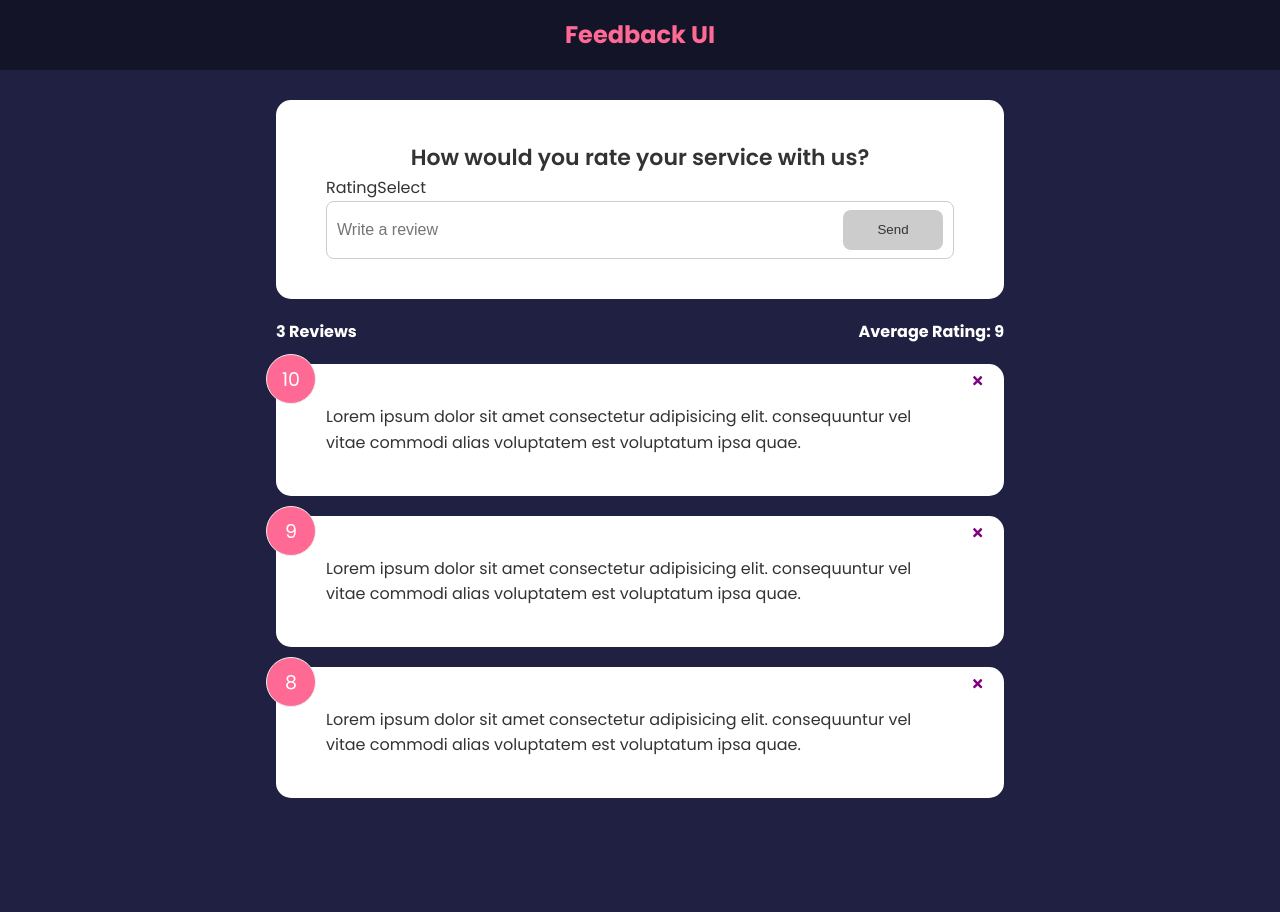
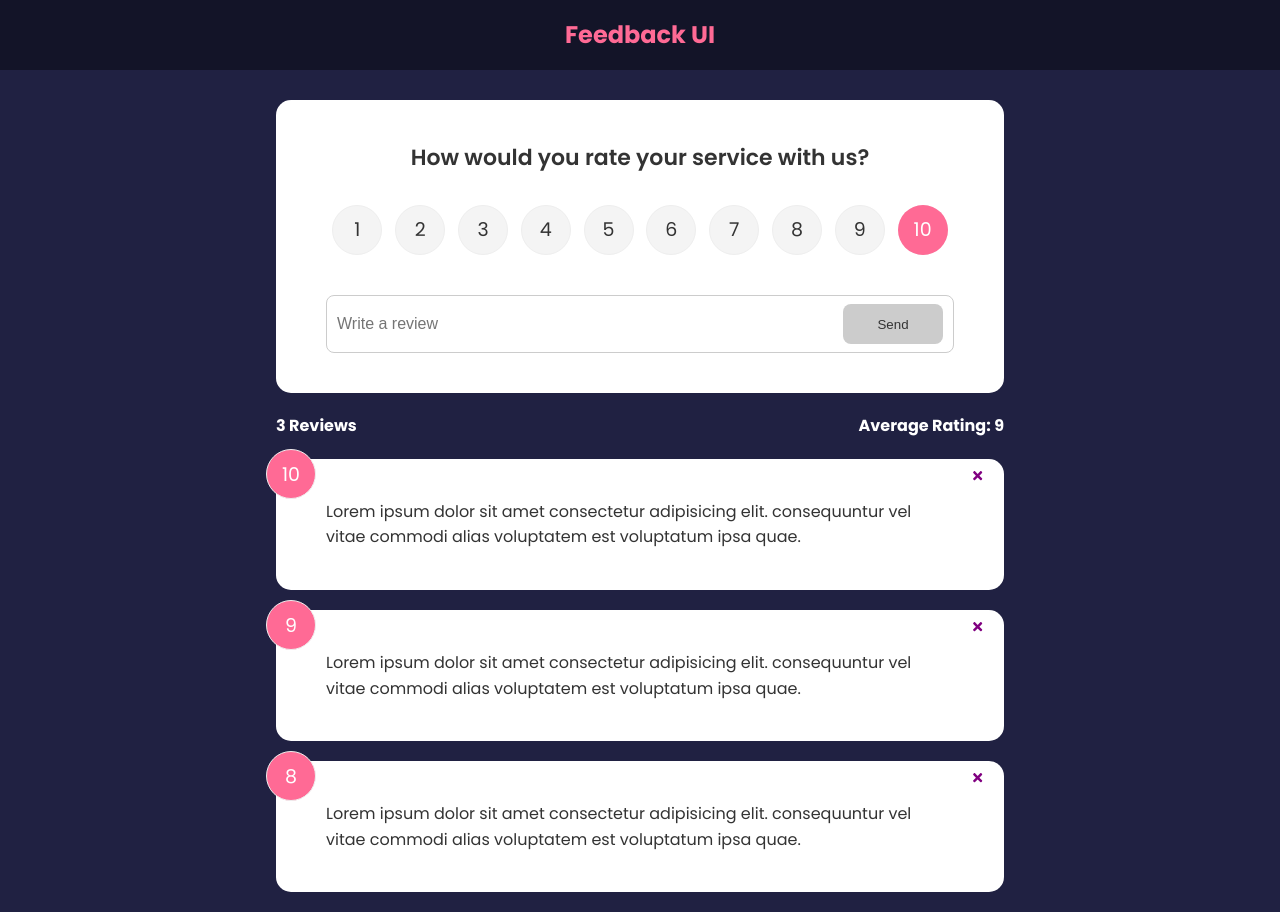
Before and after one commit to Osamadahnoun/React-Feedback-App, a React (Create React App) app: page / in a window 1280 px wide. Before the commit the page ends 818 px from the top, so only its background shows below. Built offline with nearby package versions, Linux system fonts and the light colour scheme.

Commit message:
can add review and rating

```diff
--- a/package.json
+++ b/package.json
@@ -6,10 +6,12 @@
     "@testing-library/jest-dom": "^5.16.4",
     "@testing-library/react": "^13.0.1",
     "@testing-library/user-event": "^13.5.0",
+    "framer-motion": "^4.1.17",
     "react": "^18.0.0",
     "react-dom": "^18.0.0",
     "react-icons": "^4.3.1",
     "react-scripts": "5.0.1",
+    "uuid": "^8.3.2",
     "web-vitals": "^2.1.4"
   },
   "scripts": {
--- a/src/App.js
+++ b/src/App.js
@@ -1,4 +1,5 @@
 import React, { useState } from "react";
+import { v4 as uuidv4 } from "uuid";
 import Header from "./components/Header/Header";
 import FeedbackList from "./components/FeedbackList/FeedbackList";
 import FeedbackData from "./data/FeedbackData";
@@ -13,11 +14,18 @@
       setFeedback(feedback.filter((item) => item.id !== id));
     }
   };
+
+  const addFeedback = (newFeedback) => {
+    newFeedback.id = uuidv4();
+    setFeedback([newFeedback, ...feedback]);
+    console.log(newFeedback);
+  };
+
   return (
     <>
       <Header />
       <div className="container">
-        <FeedbackForm />
+        <FeedbackForm handleAdd={addFeedback} />
         <FeedbackStats feedback={feedback} />
         <FeedbackList feedback={feedback} handleDelete={deleteFeedback} />
       </div>
--- a/src/components/FeedbackForm/FeedbackForm.js
+++ b/src/components/FeedbackForm/FeedbackForm.js
@@ -3,7 +3,7 @@
 import Button from "../shared/Button";
 import RatingSelect from "../RatingSelect/RatingSelect";
 
-const FeedbackForm = () => {
+const FeedbackForm = ({ handleAdd }) => {
   const [text, setText] = useState("");
   const [rating, setRating] = useState(10);
   const [btnDisabled, setBtnDisabled] = useState(true);
@@ -26,12 +26,24 @@
     setText(event.target.value);
   };
   //   console.log(text);
+  const handleSubmit = (e) => {
+    e.preventDefault();
+    if (text.trim().length > 10) {
+      const newFeedback = {
+        text,
+        rating,
+      };
+      handleAdd(newFeedback);
+
+      setText("");
+    }
+  };
 
   return (
     <Card>
-      <form>
+      <form onSubmit={handleSubmit}>
         <h2>How would you rate your service with us?</h2>
-        <RatingSelect />
+        <RatingSelect select={(rating) => setRating(rating)} />
         <div className="input-group">
           <input
             type="text"
--- a/src/components/FeedbackList/FeedbackList.js
+++ b/src/components/FeedbackList/FeedbackList.js
@@ -1,4 +1,5 @@
 import React, { useState } from "react";
+import { motion, AnimatePresence } from "framer-motion";
 import FeedbackItem from "../FeedbackItem/FeedbackItem";
 import PropTypes from "prop-types";
 
@@ -6,13 +7,33 @@
   if (!feedback || feedback.length === 0) {
     return <p>No Feedback Yet</p>;
   }
+  // return (
+  //   <div className="feedback-list">
+  //     {feedback.map((item) => (
+  //       <div key={item.id}>
+  //         <FeedbackItem item={item} handleDelete={handleDelete} />
+  //       </div>
+  //     ))}
+  //   </div>
+  // );
   return (
     <div className="feedback-list">
-      {feedback.map((item) => (
-        <div key={item.id}>
-          <FeedbackItem item={item} handleDelete={handleDelete} />
-        </div>
-      ))}
+      <AnimatePresence>
+        {feedback.map((item) => (
+          <motion.div
+            key={item.id}
+            initial={{ opacity: 0 }}
+            animate={{ opacity: 1 }}
+            exit={{ opacity: 0 }}
+          >
+            <FeedbackItem
+              key={item.id}
+              item={item}
+              handleDelete={handleDelete}
+            />
+          </motion.div>
+        ))}
+      </AnimatePresence>
     </div>
   );
 };
--- a/src/components/RatingSelect/RatingSelect.js
+++ b/src/components/RatingSelect/RatingSelect.js
@@ -1,8 +1,126 @@
 import React, { useState } from "react";
 
-const RatingSelect = () => {
+const RatingSelect = ({ select }) => {
   const [selected, setSelected] = useState(10);
-  return <div>RatingSelect</div>;
+  const handleChange = (e) => {
+    // console.log(+e.currentTarget.value);
+    setSelected(+e.currentTarget.value);
+    select(+e.currentTarget.value);
+  };
+  return (
+    <ul className="rating">
+      <li>
+        <input
+          type="radio"
+          id="num1"
+          name="rating"
+          value="1"
+          onChange={handleChange}
+          checked={selected === 1}
+        />
+        <label htmlFor="num1">1</label>
+      </li>
+      <li>
+        <input
+          type="radio"
+          id="num2"
+          name="rating"
+          value="2"
+          onChange={handleChange}
+          checked={selected === 2}
+        />
+        <label htmlFor="num2">2</label>
+      </li>
+      <li>
+        <input
+          type="radio"
+          id="num3"
+          name="rating"
+          value="3"
+          onChange={handleChange}
+          checked={selected === 3}
+        />
+        <label htmlFor="num3">3</label>
+      </li>
+      <li>
+        <input
+          type="radio"
+          id="num4"
+          name="rating"
+          value="4"
+          onChange={handleChange}
+          checked={selected === 4}
+        />
+        <label htmlFor="num4">4</label>
+      </li>
+      <li>
+        <input
+          type="radio"
+          id="num5"
+          name="rating"
+          value="5"
+          onChange={handleChange}
+          checked={selected === 5}
+        />
+        <label htmlFor="num5">5</label>
+      </li>
+      <li>
+        <input
+          type="radio"
+          id="num6"
+          name="rating"
+          value="6"
+          onChange={handleChange}
+          checked={selected === 6}
+        />
+        <label htmlFor="num6">6</label>
+      </li>
+      <li>
+        <input
+          type="radio"
+          id="num7"
+          name="rating"
+          value="7"
+          onChange={handleChange}
+          checked={selected === 7}
+        />
+        <label htmlFor="num7">7</label>
+      </li>
+      <li>
+        <input
+          type="radio"
+          id="num8"
+          name="rating"
+          value="8"
+          onChange={handleChange}
+          checked={selected === 8}
+        />
+        <label htmlFor="num8">8</label>
+      </li>
+      <li>
+        <input
+          type="radio"
+          id="num9"
+          name="rating"
+          value="9"
+          onChange={handleChange}
+          checked={selected === 9}
+        />
+        <label htmlFor="num9">9</label>
+      </li>
+      <li>
+        <input
+          type="radio"
+          id="num10"
+          name="rating"
+          value="10"
+          onChange={handleChange}
+          checked={selected === 10}
+        />
+        <label htmlFor="num10">10</label>
+      </li>
+    </ul>
+  );
 };
 
 export default RatingSelect;
```
Also changed, not shown: 1 other file (tests, documents, lock files or other folders).
